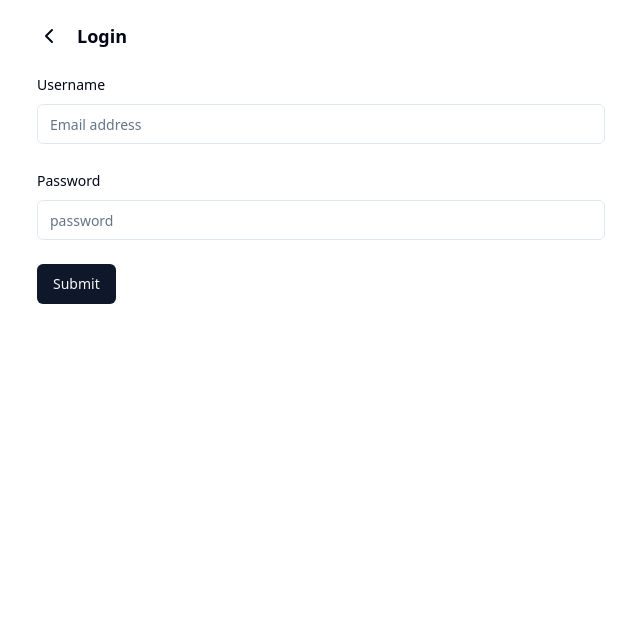
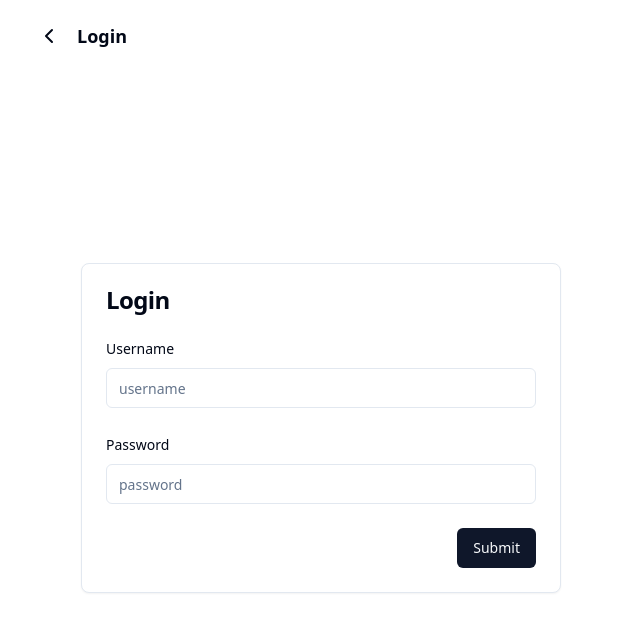
Before and after one commit to Heosejin98/Xmash, a React (Vite) app in the folder fe/: page /login in a window 1280 px wide. Shown: the top 632 px of the page, without its empty margins (319-959 px from the left). Built offline with nearby package versions, Linux system fonts and the light colour scheme; no server answers.

Commit message:
feat: logout

```diff
--- a/fe/src/app/header.ui.tsx
+++ b/fe/src/app/header.ui.tsx
@@ -1,5 +1,5 @@
 import { useAuthStore } from "@/entities/user/user.store";
-import { Avatar, AvatarFallback, AvatarImage, Button } from "@/shared/ui";
+import { Avatar, AvatarFallback, AvatarImage } from "@/shared/ui";
 import { Link, useRouter } from "@tanstack/react-router";
 import { UserRound } from "lucide-react";
 
@@ -7,14 +7,6 @@ const Header = () => {
   const { user, isAuthenticated } = useAuthStore();
   const router = useRouter();
 
-  const routeLogin = () => {
-    router.navigate({
-      to: "/login",
-      search: {
-        redirect: router.state.location.href,
-      },
-    });
-  };
   return (
     <header className="flex justify-between items-center px-4 pt-4">
       <h1 className="font-bold text-xl">
@@ -22,16 +14,20 @@ const Header = () => {
       </h1>
 
       {isAuthenticated && user ? (
-        <Button size="icon" variant="outline" className="rounded-full">
+        <Link to="/profile" className="rounded-full border p-1">
           <Avatar>
             <AvatarImage src={user.profileUrl ?? ""} alt={user.userName} />
             <AvatarFallback>{user.userName.slice(1, 3)}</AvatarFallback>
           </Avatar>
-        </Button>
+        </Link>
       ) : (
-        <Button onClick={routeLogin} size="icon" variant="outline" className="rounded-full">
+        <Link
+          to="/login"
+          search={(prev) => ({ ...prev, redirect: router.state.location.href })}
+          className="rounded-full border p-1"
+        >
           <UserRound></UserRound>
-        </Button>
+        </Link>
       )}
     </header>
   );
--- a/fe/src/features/login/login.ui.tsx
+++ b/fe/src/features/login/login.ui.tsx
@@ -1,6 +1,11 @@
 import { LoginUserDto } from "@/shared/api/auth";
 import {
   Button,
+  Card,
+  CardContent,
+  CardFooter,
+  CardHeader,
+  CardTitle,
   Form,
   FormControl,
   FormField,
@@ -43,8 +48,14 @@ export function LoginForm() {
   };
 
   return (
+    <Card className="w-4/5 m-auto">
+      <CardHeader>
+        <CardTitle>Login</CardTitle>
+        {/* <CardDescription>Deploy your new project in one-click.</CardDescription> */}
+      </CardHeader>
+      <CardContent>
         <Form {...form}>
-      <form onSubmit={form.handleSubmit(onSubmit)} className="space-y-6 p-4">
+          <form onSubmit={form.handleSubmit(onSubmit)} className="space-y-6" id="loginForm">
             <FormField
               control={form.control}
               name="userId"
@@ -52,7 +63,7 @@ export function LoginForm() {
                 <FormItem>
                   <FormLabel>Username</FormLabel>
                   <FormControl>
-                <Input placeholder="Email address" autoComplete="username" {...field} />
+                    <Input placeholder="username" autoComplete="username" {...field} />
                   </FormControl>
                   <FormMessage />
                 </FormItem>
@@ -76,8 +87,14 @@ export function LoginForm() {
                 </FormItem>
               )}
             />
-        <Button type="submit">Submit</Button>
           </form>
         </Form>
+      </CardContent>
+      <CardFooter className="flex flex-row-reverse">
+        <Button type="submit" form="loginForm">
+          Submit
+        </Button>
+      </CardFooter>
+    </Card>
   );
 }
--- /dev/null
+++ b/fe/src/features/login/logout.hook.ts
@@ -0,0 +1,39 @@
+import { useNavigate } from '@tanstack/react-router';
+import {useLogoutMutation} from './logout.mutation';
+import { toast } from "sonner";
+
+export const useLogout = () => {
+  const {mutate} = useLogoutMutation();
+  const navigate = useNavigate();
+
+  const logout = () => {
+    mutate(undefined, {
+      onError: (error) => {
+        console.log('onError', error);
+
+        toast.error(`Fail: ${error.message}`, {
+          style: {
+            backgroundColor: "#f44336",
+            color: "#fff",
+          },
+        });
+      },
+      onSuccess: async () => {
+        toast.success('Logged out',
+          {style: {
+            backgroundColor: "#4caf50",
+            color: "#fff",
+          },
+          }
+        );
+
+        await navigate({
+          to: '/',
+          replace: true,
+        });
+
+      },
+    });
+  };
+  return logout;
+}
--- /dev/null
+++ b/fe/src/features/login/logout.mutation.ts
@@ -0,0 +1,47 @@
+import { useAuthStore } from '@/entities/user/user.store';
+import { AuthService } from '@/shared/api/auth';
+import {
+  DefaultError,
+  UseMutationOptions,
+  useMutation,
+} from '@tanstack/react-query';
+
+export function useLogoutMutation(
+  options?: Pick<
+    UseMutationOptions<
+      Awaited<ReturnType<typeof AuthService.logoutMutation>>,
+      DefaultError,
+      void,
+      unknown
+    >,
+    'mutationKey' | 'onMutate' | 'onSuccess' | 'onError' | 'onSettled'
+  >,
+) {
+  const {
+    mutationKey = [],
+    onMutate,
+    onSuccess,
+    onError,
+    onSettled,
+  } = options || {}
+  const { setAuthenticated, setUser } = useAuthStore();
+
+
+  return useMutation({
+    mutationKey: ['session', 'logout', ...mutationKey],
+
+    mutationFn: async () => await AuthService.logoutMutation(),
+
+    onMutate,
+
+    onSuccess: async (response, variables, context) => {
+      setAuthenticated(false)
+      setUser(null)
+      await onSuccess?.(response, variables, context)
+    },
+
+    onError,
+
+    onSettled,
+  })
+}
--- a/fe/src/pages/_auth.tsx
+++ b/fe/src/pages/_auth.tsx
@@ -1,3 +1,5 @@
+import DepthHeader from "@/app/depthHeader.ui";
+import { Card } from "@/shared/ui";
 import { Outlet, createFileRoute, redirect } from "@tanstack/react-router";
 
 export const Route = createFileRoute("/_auth")({
@@ -21,7 +23,12 @@ export const Route = createFileRoute("/_auth")({
 function AuthLayout() {
   return (
     <>
-      <Outlet />
+      <DepthHeader>
+        <h2 className="font-semibold text-lg">Profile</h2>
+      </DepthHeader>
+      <Card className="w-4/5 m-auto">
+        <Outlet />
+      </Card>
     </>
   );
 }
--- /dev/null
+++ b/fe/src/pages/_auth/profile.tsx
@@ -0,0 +1,36 @@
+import { useLogout } from "@/features/login/logout.hook";
+import { Button, CardContent, CardDescription, CardHeader, CardTitle } from "@/shared/ui";
+import { createFileRoute } from "@tanstack/react-router";
+import { LogOut } from "lucide-react";
+
+export const Route = createFileRoute("/_auth/profile")({
+  component: Profile,
+});
+
+function Profile() {
+  const logout = useLogout();
+
+  return (
+    <>
+      <CardHeader>
+        <CardTitle>Profile</CardTitle>
+        <CardDescription>Profile description</CardDescription>
+      </CardHeader>
+      <CardContent>
+        <nav className="space-y-1">
+          <Button variant="ghost" className="w-full justify-start font-normal">
+            Account
+          </Button>
+          <Button
+            variant="destructive"
+            className="w-full font-normal flex justify-between"
+            onClick={logout}
+          >
+            <span>Logout</span>
+            <LogOut />
+          </Button>
+        </nav>
+      </CardContent>
+    </>
+  );
+}
--- a/fe/src/shared/api/auth/auth.contracts.ts
+++ b/fe/src/shared/api/auth/auth.contracts.ts
@@ -11,3 +11,7 @@ export const LoginUserDto = z.object({
   }),
 })
 export type LoginUserDto = z.infer<typeof LoginUserDto>
+
+
+export const LogoutDto = z.boolean();
+export type LogoutDto = z.infer<typeof LogoutDto>
--- a/fe/src/shared/api/auth/auth.service.ts
+++ b/fe/src/shared/api/auth/auth.service.ts
@@ -1,6 +1,6 @@
   import { AxiosContracts } from "@/shared/lib/axios"
 import { api } from ".."
-import { LoginUserDto } from "./auth.contracts"
+import { LoginUserDto, LogoutDto } from "./auth.contracts"
 import { UserDto } from "@/shared/api/user"
 
 export class AuthService {
@@ -15,4 +15,8 @@ export class AuthService {
   static currentUserQuery(config: { signal?: AbortSignal }) {
     return api.get('/me', config).then(AxiosContracts.responseContract(UserDto))
   }
+
+  static logoutMutation() {
+    return api.post('/logout').then(AxiosContracts.responseContract(LogoutDto))
+  }
 }
--- /dev/null
+++ b/fe/src/shared/ui/card.tsx
@@ -0,0 +1,79 @@
+import * as React from "react"
+
+import { cn } from "@/shared/lib/utils"
+
+const Card = React.forwardRef<
+  HTMLDivElement,
+  React.HTMLAttributes<HTMLDivElement>
+>(({ className, ...props }, ref) => (
+  <div
+    ref={ref}
+    className={cn(
+      "rounded-lg border bg-card text-card-foreground shadow-sm",
+      className
+    )}
+    {...props}
+  />
+))
+Card.displayName = "Card"
+
+const CardHeader = React.forwardRef<
+  HTMLDivElement,
+  React.HTMLAttributes<HTMLDivElement>
+>(({ className, ...props }, ref) => (
+  <div
+    ref={ref}
+    className={cn("flex flex-col space-y-1.5 p-6", className)}
+    {...props}
+  />
+))
+CardHeader.displayName = "CardHeader"
+
+const CardTitle = React.forwardRef<
+  HTMLParagraphElement,
+  React.HTMLAttributes<HTMLHeadingElement>
+>(({ className, ...props }, ref) => (
+  <h3
+    ref={ref}
+    className={cn(
+      "text-2xl font-semibold leading-none tracking-tight",
+      className
+    )}
+    {...props}
+  />
+))
+CardTitle.displayName = "CardTitle"
+
+const CardDescription = React.forwardRef<
+  HTMLParagraphElement,
+  React.HTMLAttributes<HTMLParagraphElement>
+>(({ className, ...props }, ref) => (
+  <p
+    ref={ref}
+    className={cn("text-sm text-muted-foreground", className)}
+    {...props}
+  />
+))
+CardDescription.displayName = "CardDescription"
+
+const CardContent = React.forwardRef<
+  HTMLDivElement,
+  React.HTMLAttributes<HTMLDivElement>
+>(({ className, ...props }, ref) => (
+  <div ref={ref} className={cn("p-6 pt-0", className)} {...props} />
+))
+CardContent.displayName = "CardContent"
+
+const CardFooter = React.forwardRef<
+  HTMLDivElement,
+  React.HTMLAttributes<HTMLDivElement>
+>(({ className, ...props }, ref) => (
+  <div
+    ref={ref}
+    className={cn("flex items-center p-6 pt-0", className)}
+    {...props}
+  />
+))
+CardFooter.displayName = "CardFooter"
+
+export { Card, CardHeader, CardFooter, CardTitle, CardDescription, CardContent }
--- a/fe/src/shared/ui/index.ts
+++ b/fe/src/shared/ui/index.ts
@@ -14,3 +14,4 @@ export * from './popover';
 export * from './command';
 export * from './scroll-area';
 export * from './sonner';
+export * from './card';
```
Also changed, not shown: fe/src/routeTree.gen.ts (+19 -1 lines). Lines whose indentation alone changed are shown as unchanged.
